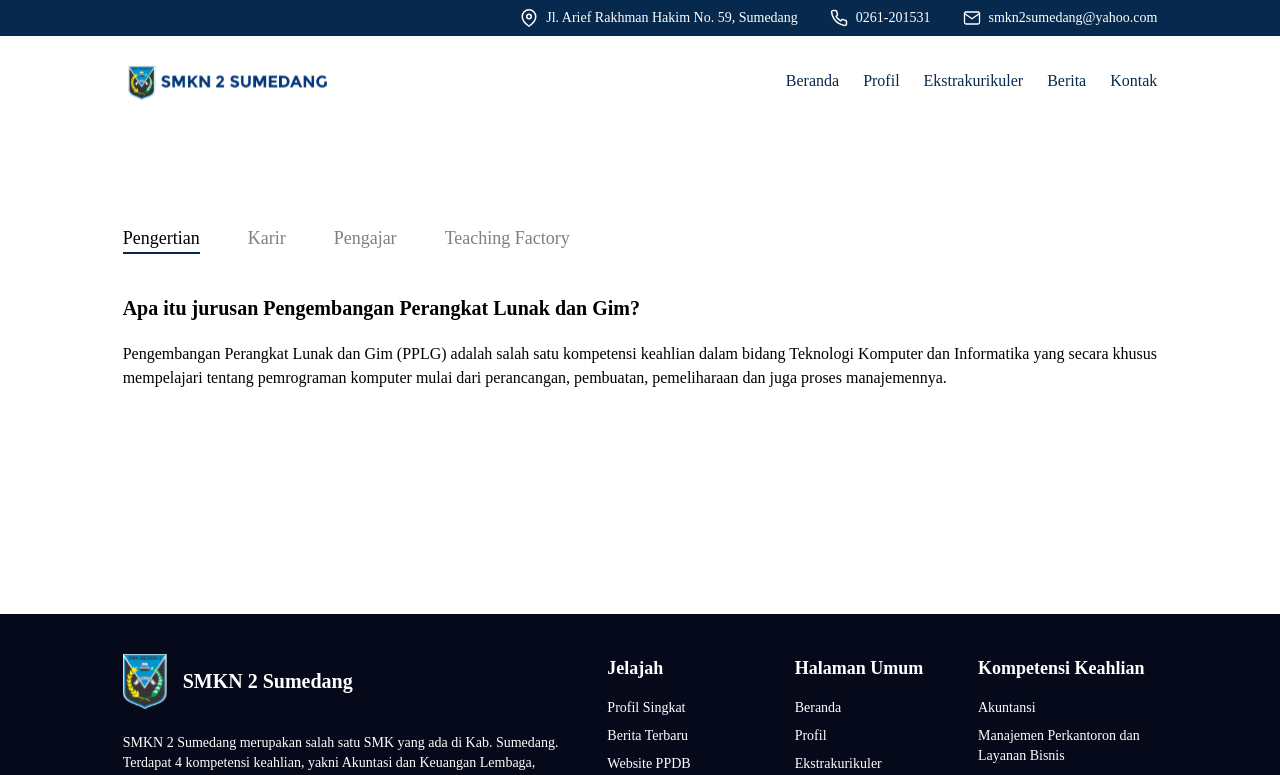
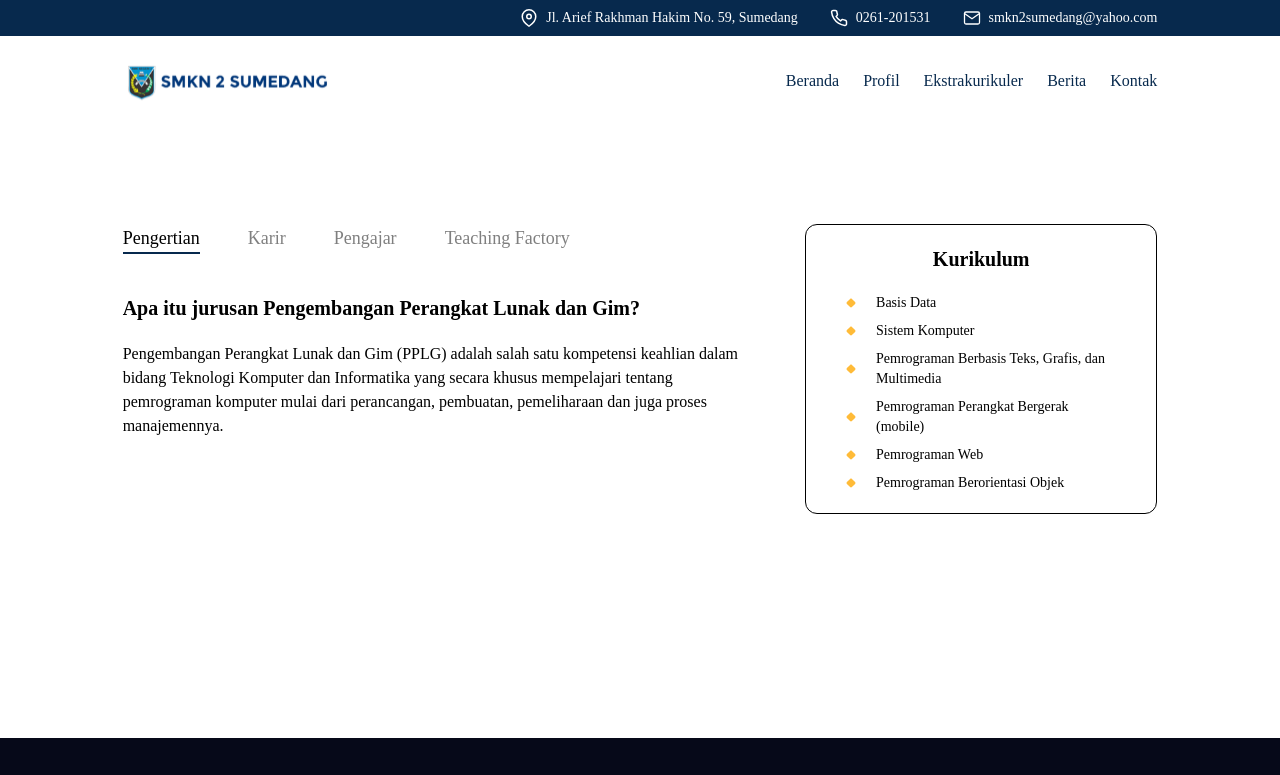
Before and after one commit to isyhfadilah/smkn2sumedang, a Next.js app: page /jurusan/pplg in a window 1280 px wide. Shown: the top 775 px of the page. Built offline with nearby package versions, Linux system fonts and the light colour scheme; a web font is replaced by a local one.

Commit message:
feat: add card kurikulum in jurusan page

```diff
--- a/src/app/(client)/jurusan/pplg/page.tsx
+++ b/src/app/(client)/jurusan/pplg/page.tsx
@@ -1,6 +1,7 @@
 'use client'
 
 import { Tabbar, TabContent } from '@/components/ui/tab'
+import { CardKurikulum } from '@/components/ui/cards/kurikulum'
 import jurusan from '@/data/jurusan.json'
 import Container from '@/components/common/layouts/Container'
 import { useState } from 'react'
@@ -10,14 +11,16 @@ export default function Pplg() {
 
   return (
     <main>
-      <Container className="py-56">
+      <Container className="py-56 lg:flex">
+        <div className="mr-10 w-full">
           <Tabbar tabs={jurusan} activeIndex={activeIndex} onTabClick={(index) => setActiveIndex(index)} />
           <TabContent
             title={jurusan[activeIndex].title}
             description={jurusan[activeIndex]?.detail}
             subtitle={jurusan[activeIndex]?.subtitle}
-          pointer={jurusan[activeIndex]?.pointer}
           />
+        </div>
+        <CardKurikulum />
       </Container>
     </main>
   )
--- /dev/null
+++ b/src/components/ui/cards/kurikulum/index.tsx
@@ -0,0 +1,26 @@
+import Image from 'next/image'
+
+const data = [
+  'Basis Data',
+  'Sistem Komputer',
+  'Pemrograman Berbasis Teks, Grafis, dan Multimedia',
+  'Pemrograman Perangkat Bergerak (mobile)',
+  'Pemrograman Web',
+  'Pemrograman Berorientasi Objek'
+]
+
+export const CardKurikulum = () => {
+  return (
+    <article className="mt-10 lg:mt-0 border border-black rounded-xl py-5 px-10 w-full lg:w-1/2">
+      <h1 className="capitalize text-xl font-semibold text-center mb-5">kurikulum</h1>
+      <ol className="text-sm space-y-2">
+        {data.map((item, index) => (
+          <li key={index} className="flex items-center">
+            <Image src="/icons/pointer.svg" alt="pointer" height={10} width={10} className="mr-5" />
+            {[item]}
+          </li>
+        ))}
+      </ol>
+    </article>
+  )
+}
--- a/src/components/ui/tab/tabcontent.tsx
+++ b/src/components/ui/tab/tabcontent.tsx
@@ -2,18 +2,15 @@ interface Props {
   title?: string
   subtitle?: string
   description?: string
-  pointer?: array
+  // pointer?: array
 }
 
-export const TabContent = ({ title, description, subtitle, pointer }: Props) => {
+export const TabContent = ({ title, description, subtitle }: Props) => {
   return (
     <div>
       <h1 className="text-xl font-semibold">{title}</h1>
       <p className="text-sm">{subtitle}</p>
       <p className="text-base font-light mt-5">{description}</p>
-      <ol>
-        <li>{pointer}</li>
-      </ol>
     </div>
   )
 }
--- a/src/shared/styles/app.css
+++ b/src/shared/styles/app.css
@@ -507,8 +507,10 @@
 .mb-10{margin-bottom:2.5rem;}
 .mb-16{margin-bottom:4rem;}
 .mb-4{margin-bottom:1rem;}
+.mb-5{margin-bottom:1.25rem;}
 .mb-6{margin-bottom:1.5rem;}
 .mr-10{margin-right:2.5rem;}
+.mr-5{margin-right:1.25rem;}
 .mt-10{margin-top:2.5rem;}
 .mt-16{margin-top:4rem;}
 .mt-2{margin-top:0.5rem;}
@@ -633,6 +635,7 @@
 .p-2{padding:0.5rem;}
 .p-4{padding:1rem;}
 .p-6{padding:1.5rem;}
+.px-10{padding-left:2.5rem;padding-right:2.5rem;}
 .px-2{padding-left:0.5rem;padding-right:0.5rem;}
 .px-3{padding-left:0.75rem;padding-right:0.75rem;}
 .px-4{padding-left:1rem;padding-right:1rem;}
@@ -745,6 +748,7 @@
 .lg\:w-2\/5{width:40%;}
 .lg\:w-3\/5{width:60%;}
 .lg\:w-4\/5{width:80%;}
+.lg\:flex{display:flex;}
 .lg\:flex-nowrap{flex-wrap:nowrap;}
 .lg\:items-end{align-items:flex-end;}
 .lg\:space-x-10>:not([hidden])~:not([hidden]){--un-space-x-reverse:0;margin-left:calc(2.5rem * calc(1 - var(--un-space-x-reverse)));margin-right:calc(2.5rem * var(--un-space-x-reverse));}
```
Also changed, not shown: public/icons/pointer.svg (added). Lines whose indentation alone changed are shown as unchanged.
